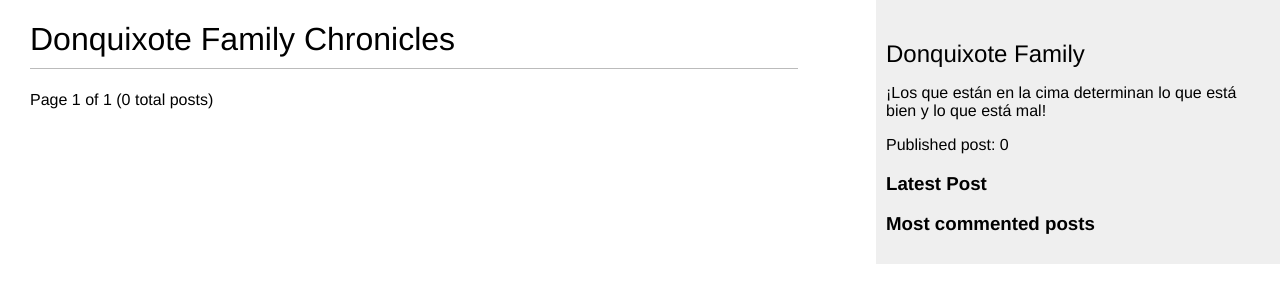
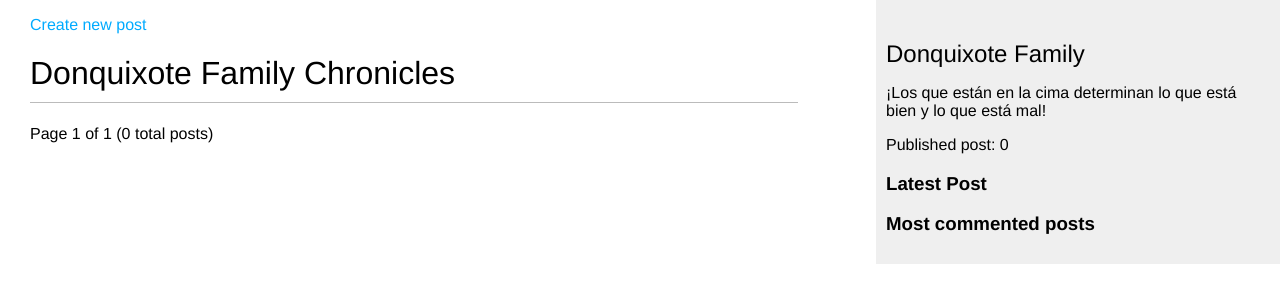
Before and after one commit to Cruz-coder310/donquixote_blog, a Django app: page /chronicles/ in a window 1280 px wide. Shown: the part 57-360 px from the top of the page. Run offline with Django 5.2, Linux system fonts and the light colour scheme; the visitor is signed in with stand-in values (Sample User, id 1); data that the repository does not hold is empty; parts of the project's set-up code (start-up, migrations or seed data) failed here and were passed over; some libraries are stand-ins or nearby versions.

Commit message:
feat(chronicles): add post creation and edition functionality with ModelForm

```diff
--- a/chronicles/models.py
+++ b/chronicles/models.py
@@ -2,6 +2,7 @@ from django.conf import settings
 from django.db import models
 from django.urls import reverse
 from django.utils import timezone
+from django.utils.text import slugify
 
 from taggit.managers import TaggableManager
 
@@ -60,6 +61,11 @@ class Post(models.Model):
             ],
         )
 
+    def save(self, *args, **kwargs):
+        if not self.slug:
+            self.slug = slugify(self.title)
+        super().save(*args, **kwargs)
+
     tags = TaggableManager()
 
 
--- a/chronicles/urls.py
+++ b/chronicles/urls.py
@@ -14,5 +14,7 @@ urlpatterns = [
     path("tag/<slug:tag_slug>/", views.post_list, name="post_list_by_tag"),
     path("<int:post_id>/share/", views.post_share, name="post_share"),
     path("<int:post_id>/comment/", views.post_comment, name="post_comment"),
+    path("edit-post/<int:post_id>/", views.edit_or_create_post, name="edit_post"),
+    path("create-post/", views.edit_or_create_post, name="create_post"),
     path("feed/", PostFeed(), name="post_feed"),
 ]
--- a/chronicles/views.py
+++ b/chronicles/views.py
@@ -1,8 +1,10 @@
 # Django Core
+from django.http import HttpResponseForbidden
 from django.shortcuts import get_object_or_404, redirect, render
 from django.core.paginator import EmptyPage, PageNotAnInteger, Paginator
 from django.db.models import Count
 from django.core.mail import send_mail
+from django.utils.text import slugify
 from django.views.decorators.http import require_POST
 from django.contrib.auth.decorators import login_required
 
@@ -10,7 +12,7 @@ from django.contrib.auth.decorators import login_required
 from taggit.models import Tag
 
 # Local apps impots
-from .forms import EmailPostForm, CommentForm
+from .forms import EmailPostForm, CommentForm, PostForm
 from .models import Post
 
 
@@ -138,3 +140,30 @@ def post_share(request, post_id):
             "sent": sent,
         },
     )
+
+
+@login_required
+def edit_or_create_post(request, post_id=None):
+    post = None
+
+    if post_id:
+        post = get_object_or_404(Post, id=post_id, author=request.user)
+
+    if request.method == "POST":
+        form = PostForm(request.POST, instance=post)
+        if form.is_valid():
+            new_post = form.save(commit=False)
+            if not post:
+                new_post.author = request.user
+            new_post.save()
+            form.save_m2m()
+            return redirect(new_post.get_absolute_url())
+
+    else:
+        form = PostForm(instance=post)
+
+    return render(
+        request,
+        "chronicles/edit_or_create_post.html",
+        {"form": form},
+    )
--- a/templates/chronicles/post_detail.html
+++ b/templates/chronicles/post_detail.html
@@ -4,6 +4,11 @@
     Donquixote Note {{ post.title }}
 {% endblock title %}
 {% block content %}
+    {% if request.user == post.author %}
+        <p>
+            <a href="{% url 'chronicles:edit_post' post.id %}">Edit Post</a>
+        </p>
+    {% endif %}
     <h1>{{ post.title }}</h1>
     <p class="date">Published {{ post.publish }} by {{ post.author }}</p>
     {{ post.body|markdown }}
--- a/templates/chronicles/post_list.html
+++ b/templates/chronicles/post_list.html
@@ -4,6 +4,9 @@
     Donquixote Chronicles
 {% endblock title %}
 {% block content %}
+    <p>
+        <a href="{% url 'chronicles:create_post' %}">Create new post</a>
+    </p>
     <h1>Donquixote Family Chronicles</h1>
     {% if tag %}<h2>Posts tagged with {{ tag.name }}</h2>{% endif %}
     {% for post in posts %}
```
Also changed, not shown: chronicles/forms.py (+7 -1 lines), templates/chronicles/edit_or_create_post.html (added, +16 -0 lines).
